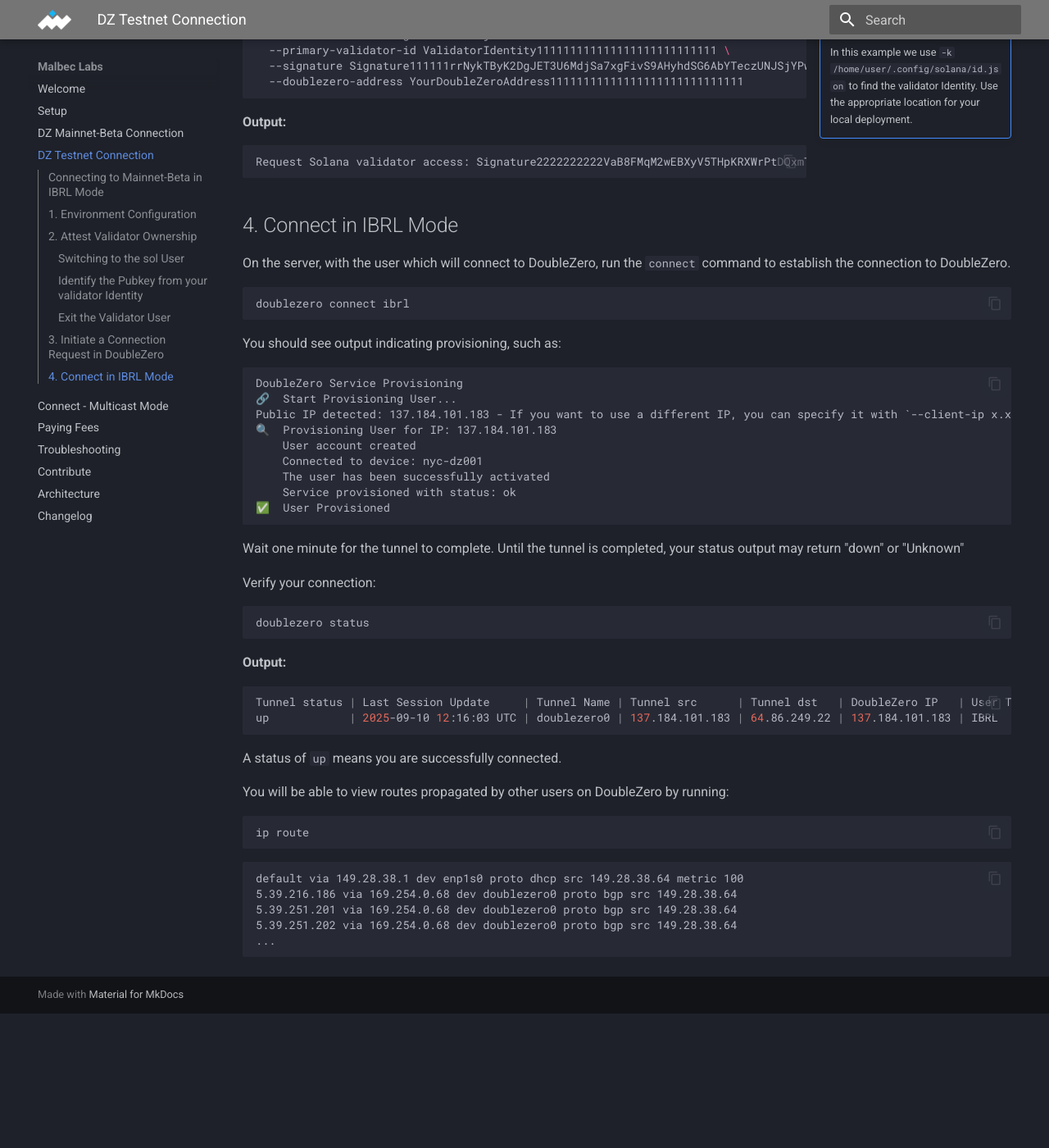
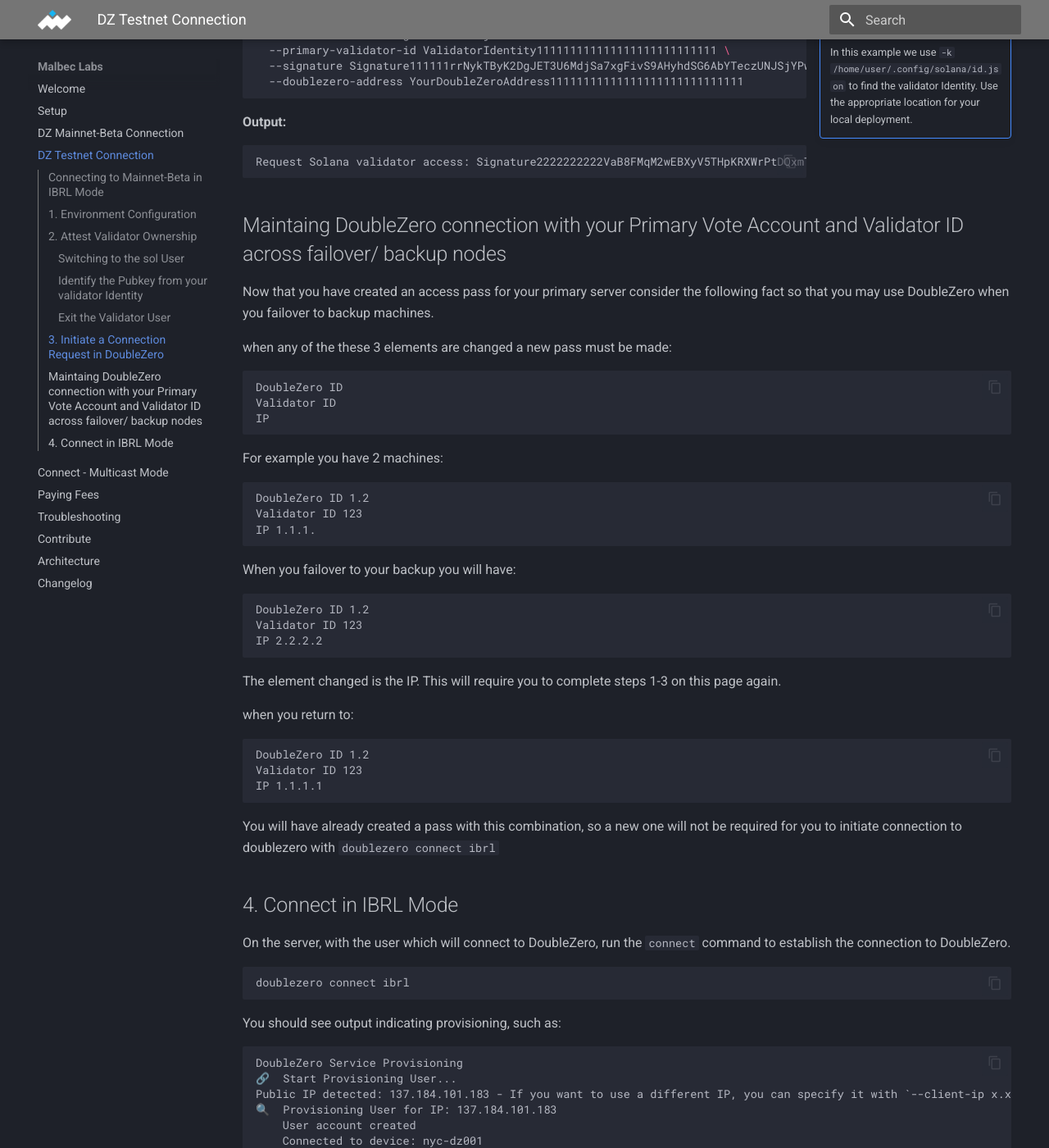
Before and after one commit to malbeclabs/docs, an MkDocs documentation site: the page built from docs/DZ Testnet Connection.md, in a window 1280 px wide and 1400 px high, scrolled down 4392 px. Shown: the whole window at 82% size. Built offline with MkDocs 1.6.1 and Material for MkDocs 9.7.7, drawn with Linux system fonts in a browser that asks for light colours; before the commit the page ends 5628 px from its top, so only the background shows below that.

Commit message:
update typo

````diff
--- a/docs/DZ Testnet Connection.md
+++ b/docs/DZ Testnet Connection.md
@@ -207,6 +207,40 @@
 ```bash
 Request Solana validator access: Signature2222222222VaB8FMqM2wEBXyV5THpKRXWrPtDQxmTjHJHiAWteVYTsc7Gjz4hdXxvYoZXGeHkrEayp
 ```
+## Maintaing DoubleZero connection with your Primary Vote Account and Validator ID across failover/ backup nodes
+
+Now that you have created an access pass for your primary server consider the following fact so that you may use DoubleZero when you failover to backup machines.
+
+when any of the these 3 elements are changed a new pass must be made:
+```
+DoubleZero ID
+Validator ID
+IP
+```
+
+For example you have 2 machines:
+```
+DoubleZero ID 1.2
+Validator ID 123
+IP 1.1.1.
+```
+
+When you failover to your backup you will have:
+```
+DoubleZero ID 1.2
+Validator ID 123
+IP 2.2.2.2
+```
+The element changed is the IP. This will require you to complete steps 1-3 on this page again.
+
+
+when you return to:
+```
+DoubleZero ID 1.2
+Validator ID 123
+IP 1.1.1.1
+```
+You will have already created a pass with this combination, so a new one will not be required for you to initiate connection to doublezero with `doublezero connect ibrl`
 
 ## 4. Connect in IBRL Mode
 
````
Also changed, not shown: docs/DZ Mainnet-beta Connection.md (+1 -1 lines).
